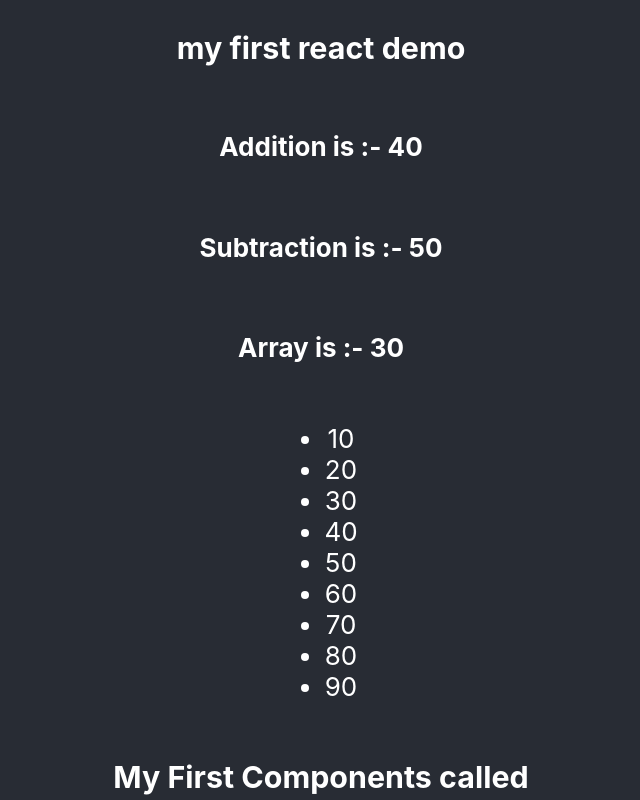
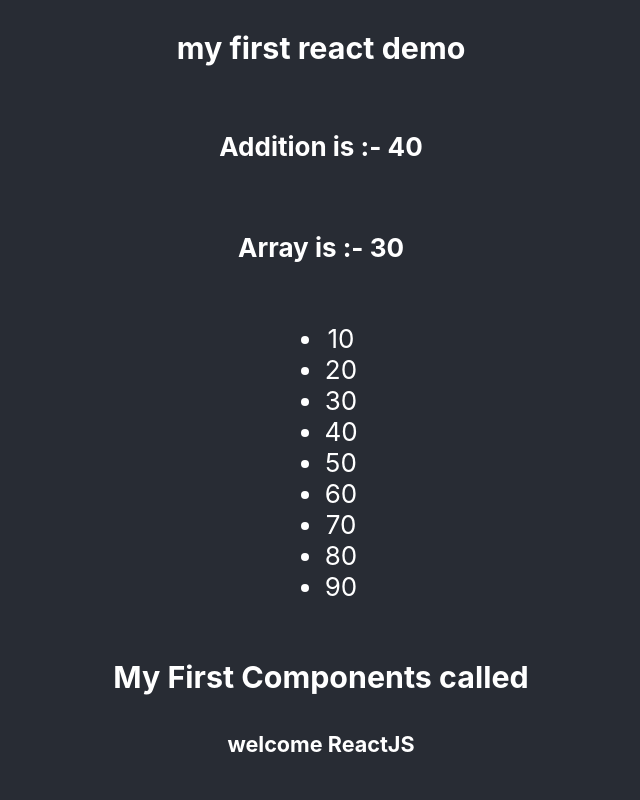
Before and after one commit to Jaydip1510/React_JS, a React (Create React App) app in the folder demo/: page / in a window 1280 px wide. Shown: the top 800 px of the page, without its empty margins (319-959 px from the left). Built offline with nearby package versions, Linux system fonts and the light colour scheme.

Commit message:
subfunction

```diff
--- a/demo/src/App.js
+++ b/demo/src/App.js
@@ -10,13 +10,7 @@ const add = ()=>{
   return c;
 }
 
-const sub = ()=>{
-  let p = 85;
-  const q = 35;
-  let r = p - q;
-  return r;
 
-}
 
 function App() {
 let arr = [10,20,30,40,50,60,70,80,90];
@@ -29,8 +23,6 @@ let arr1 = arr.map((i)=>{
       <header className="App-header">
         <h3>my first react demo</h3>
         <h4>Addition is :- {add()}</h4>
-        <h4>Subtraction is :- {sub()}</h4>
-
         <h4>Array is :- {arr [2]}</h4>
         <ul>
           {arr1}
```
